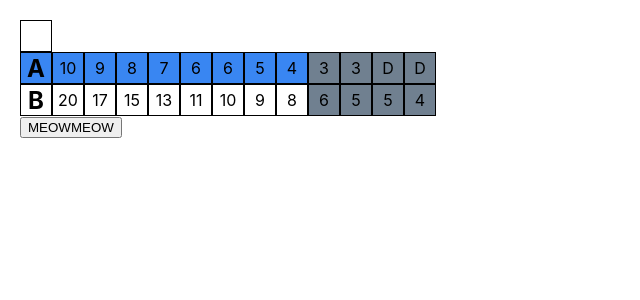
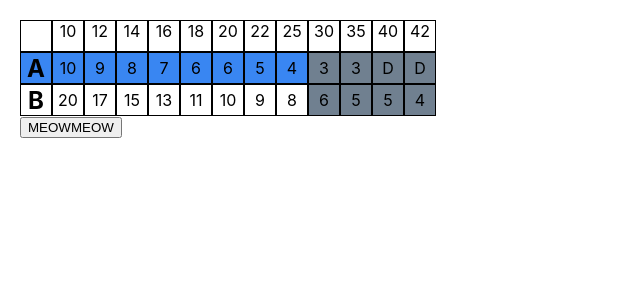
Before and after one commit to Nimzyow/scuba-diver, a React (Create React App) app in the folder scuba-diver/: page / in a window 1280 px wide. Shown: the top 300 px of the page, without its empty margins (0-640 px from the left). Built offline with nearby package versions, Linux system fonts and the light colour scheme.

Commit message:
depths and A and B rows

```diff
--- a/scuba-diver/src/page/table/Table.js
+++ b/scuba-diver/src/page/table/Table.js
@@ -430,14 +430,6 @@ export const Table = () => {
           />
         );
       }
-      // return (
-      //   <Box
-      //     boxStyle={boxStyle}
-      //     timeFigure={figure}
-      //     rowNumber={rowNumber}
-      //     colorRow={colorRow}
-      //   />
-      // );
     });
   };
 
@@ -445,7 +437,13 @@ export const Table = () => {
     <div className="tableContainer">
       <div className="row">
         <Box boxStyle="emptyWhiteBoxBlackBorderNoClick" />
-        {displayTable(Row.DEPTH_FIGURES, "WhiteBoxBlackBorderNoClick")}
+        {displayTable(
+          Row.DEPTH_FIGURES,
+          "whiteBoxBlackBorderNoClick",
+          0,
+          0,
+          11,
+        )}
       </div>
       <div className="row">
         <Box boxStyle="letterBoxBlue" rowNumber={1} letter="A" />
```
